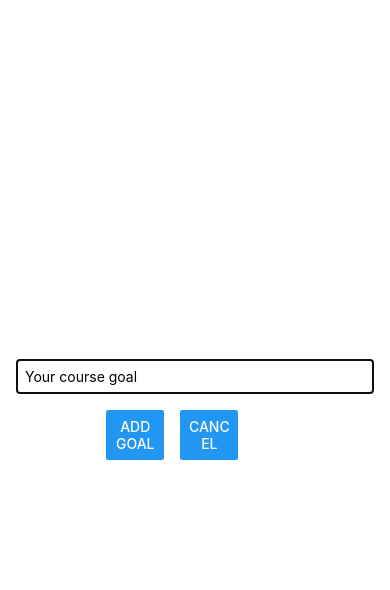
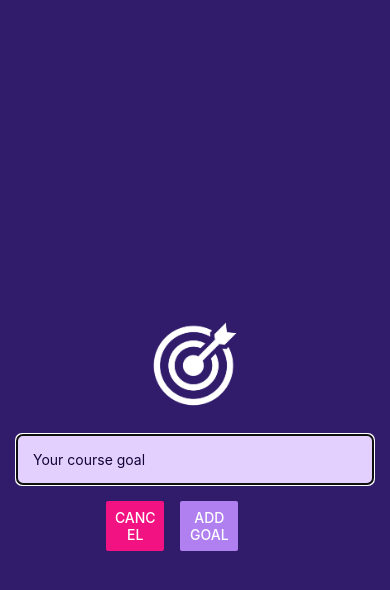
Before and after one commit to astas2286/react_native, a React Native app: screen / in a window 390 px wide. Both pictures are taken after a click on the button "ADD NEW GOAL". Shown: the top 590 px of the page. Built offline with nearby package versions, Linux system fonts and the light colour scheme.

Commit message:
styles added, status bar styled

```diff
--- a/App.js
+++ b/App.js
@@ -7,9 +7,10 @@
 } from 'react-native';
 import GoalItem from './components/GoalItem';
 import GoalInput from './components/GoalInput';
+import { StatusBar } from 'expo-status-bar'
 
 export default function App() {
-  const [modalIsVisible, setModalIsVisible] = useState(false)
+  const [modalIsVisible,setModalIsVisible] = useState(false)
   const [courseGoals,setCourseGoals] = useState([])
 
   function startAddGoalHandler() {
@@ -30,16 +31,18 @@
 
   function deleteGoalHandler(id) {
     setCourseGoals((currentCourseGoals) => {
-      return currentCourseGoals.filter((goal)=> goal.id !== id
+      return currentCourseGoals.filter((goal) => goal.id !== id
       )
     });
   }
 
   return (
+    <>
+      <StatusBar style='inverted'/>
       <View style={styles.appContainer}>
         <Button
           title='Add New Goal'
-      color={'#5e0acc'}
+          color={'#a065ec'}
           onPress={startAddGoalHandler}
         />
         <GoalInput
@@ -67,6 +70,7 @@
 
         </View>
       </View>
+    </>
     );
 }
 
@@ -75,6 +79,7 @@
     flex: 1,
     paddingTop: 50,
     paddingHorizontal: 16,
+    backgroundColor: '#1e085a'
   },
   goalsContainer: {
     flex: 4
--- a/app.json
+++ b/app.json
@@ -6,6 +6,7 @@
     "orientation": "portrait",
     "icon": "./assets/icon.png",
     "userInterfaceStyle": "light",
+    "backgroundColor": "1e085a",
     "splash": {
       "image": "./assets/splash.png",
       "resizeMode": "contain",
--- a/components/GoalInput.js
+++ b/components/GoalInput.js
@@ -1,5 +1,12 @@
 import React,{ useState } from "react"
-import { TextInput,StyleSheet,View,Button,Modal } from "react-native"
+import {
+    TextInput,
+    StyleSheet,
+    View,
+    Button,
+    Modal,
+    Image
+} from "react-native"
 
 
 function GoalInput(props) {
@@ -17,6 +24,9 @@
     return (
         <Modal visible={props.visible} animationType="slide">
             <View style={styles.inputContainer}>
+                <Image
+                    style={styles.image}
+                    source={require('../assets/images/goal.png')} />
                 <TextInput
                     style={styles.textInput}
                     placeholder='Your course goal'
@@ -25,10 +35,10 @@
                 />
                 <View style={styles.buttonContainer}>
                     <View style={styles.button}>
-                        <Button title='Add goal' onPress={addGoalHandler} />
+                        <Button title='Cancel' onPress={props.onCancel} color={'#f31282'} />
                     </View>
                     <View style={styles.button}>
-                        <Button title='Cancel' onPress={props.onCancel} />
+                        <Button title='Add goal' onPress={addGoalHandler} color={'#b180f0'} />
                     </View>
                 </View>
             </View>
@@ -39,19 +49,25 @@
 const styles = StyleSheet.create({
     textInput: {
         borderWidth: 1,
-        borderColor: '#cccccc',
+        borderColor: '#e4d0ff',
         width: '100%',
-        padding: 8
+        padding: 16,
+        backgroundColor: '#e4d0ff',
+        color:'#120438',
+        borderRadius: 6,
     },
     inputContainer: {
         flex: 1,
         flexDirection: 'column',
         justifyContent: 'center',
         alignItems: 'center',
-        marginBottom: 24,
         padding: 16,
-        borderBottomWidth: 1,
-        borderBlockEndColor: '#cccccc'
+        backgroundColor: '#311b6b'
+    },
+    image: {
+        width: 100,
+        height: 100,
+        margin: 20
     },
     buttonContainer: {
         flexDirection: 'row',
```
Also changed, not shown: assets/images/goal.png (added). Lines whose indentation alone changed are shown as unchanged.
